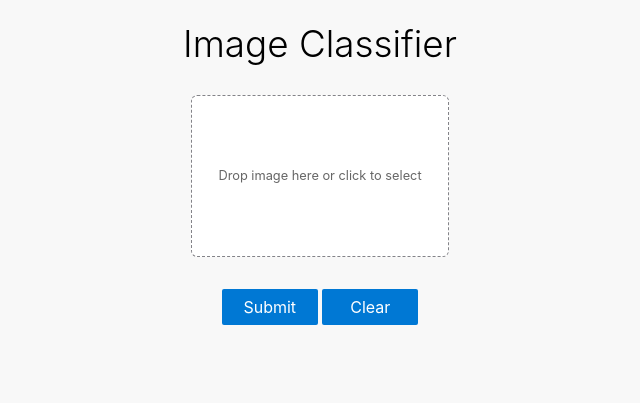
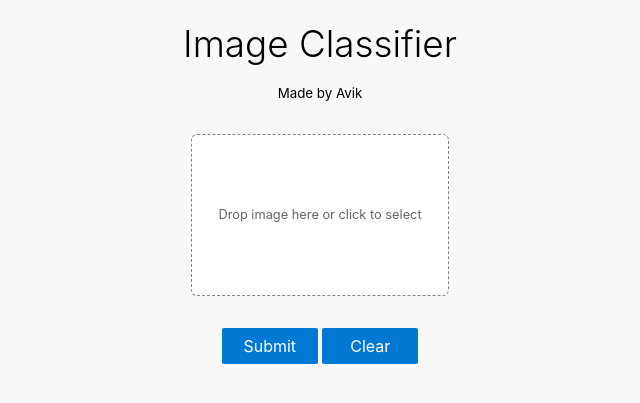
Before and after one commit to Lucifergene/Rekognized, a Flask app: page / in a window 1280 px wide. Shown: the top 403 px of the page, without its empty margins (320-960 px from the left). Run offline with Flask 2, Linux system fonts and the light colour scheme.

Commit message:
Update index.html

```diff
--- a/templates/index.html
+++ b/templates/index.html
@@ -3,9 +3,9 @@
 <div class="main">
   <div class="title">
     <h3>Image Classifier</h3>
-    <!-- <p>
-      <small>A web app demo</small>
-    </p> -->
+    <p align="center">
+      <small>Made by Avik</small>
+    </p>
   </div>
 
   <div class="panel">
```
